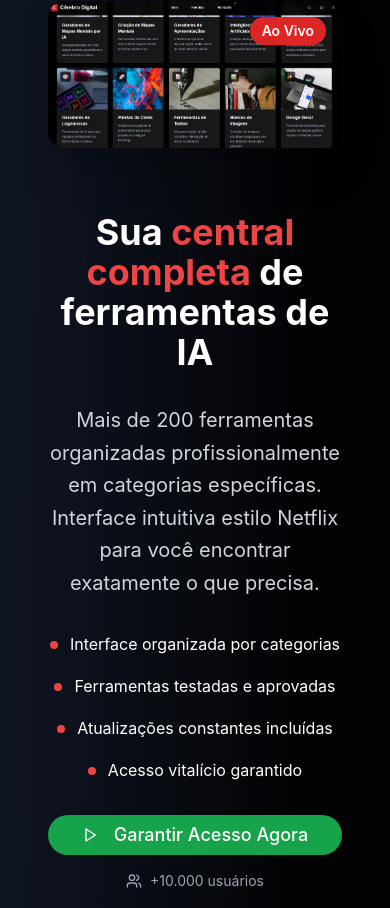
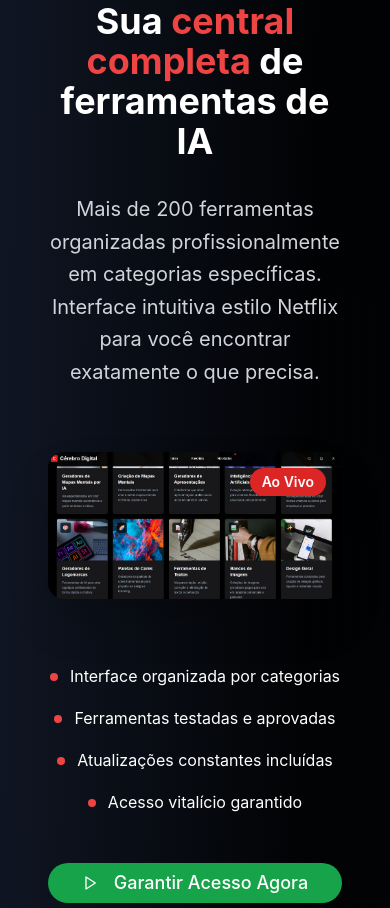
Before and after one commit to alef-tav/digital-brain-hub-ai-97, a React (Vite) app: page / in a window 390 px wide. Shown: the part 1976-2884 px from the top of the page. Built offline with nearby package versions, Linux system fonts and the light colour scheme.

Commit message:
Fix: Adjust image position on mobile
Move the second image below the title "Sua central completa de ferramentas de IA" on mobile view in LandingPage.tsx.

```diff
--- a/src/pages/LandingPage.tsx
+++ b/src/pages/LandingPage.tsx
@@ -1,3 +1,4 @@
+
 import React from 'react';
 import { Link } from 'react-router-dom';
 import { CheckCircle, Star, ArrowRight, Brain, Shield, Zap, Users, Globe, TrendingUp, Play, DollarSign, PiggyBank, CreditCard } from 'lucide-react';
@@ -120,8 +121,18 @@ const LandingPage = () => {
       {/* Central Section */}
       <section className="py-20 lg:py-28 px-4 bg-gradient-to-r from-gray-900/50 to-black/50">
         <div className="container mx-auto max-w-7xl">
-          <div className="grid md:grid-cols-2 gap-16 lg:gap-20 xl:gap-24 items-center">
-            <div className="relative flex justify-center">
+          <div className="space-y-16 lg:space-y-20 xl:space-y-24">
+            <div className="space-y-8 lg:space-y-10 text-center">
+              <h2 className="text-4xl md:text-5xl lg:text-6xl xl:text-7xl font-bold text-white">
+                Sua <span className="text-red-500">central completa</span> de ferramentas de IA
+              </h2>
+              <p className="text-xl lg:text-2xl xl:text-3xl text-gray-300 leading-relaxed max-w-5xl mx-auto">
+                Mais de 200 ferramentas organizadas profissionalmente em categorias específicas.
+                Interface intuitiva estilo Netflix para você encontrar exatamente o que precisa.
+              </p>
+            </div>
+
+            <div className="relative flex justify-center mb-16">
               <div className="w-full max-w-md md:max-w-lg lg:max-w-2xl xl:max-w-3xl">
                 <img
                   src="/lovable-uploads/89d34d07-d75d-4c11-a866-b31a253616db.png"
@@ -134,16 +145,8 @@ const LandingPage = () => {
               </div>
             </div>
 
-            <div className="space-y-8 lg:space-y-10 text-center md:text-left">
-              <h2 className="text-4xl md:text-5xl lg:text-6xl xl:text-7xl font-bold text-white">
-                Sua <span className="text-red-500">central completa</span> de ferramentas de IA
-              </h2>
-              <p className="text-xl lg:text-2xl xl:text-3xl text-gray-300 leading-relaxed">
-                Mais de 200 ferramentas organizadas profissionalmente em categorias específicas.
-                Interface intuitiva estilo Netflix para você encontrar exatamente o que precisa.
-              </p>
-
-              <div className="space-y-4 lg:space-y-5">
+            <div className="grid md:grid-cols-2 gap-12 lg:gap-16 xl:gap-20 items-center">
+              <div className="space-y-4 lg:space-y-5 text-center md:text-left">
                 <div className="flex items-start space-x-3 justify-center md:justify-start">
                   <div className="w-2 h-2 sm:w-3 sm:h-3 bg-red-500 rounded-full mt-2.5 sm:mt-2 flex-shrink-0"></div>
                   <span className="text-white text-base lg:text-lg xl:text-xl leading-relaxed">Interface organizada por categorias</span>
```
